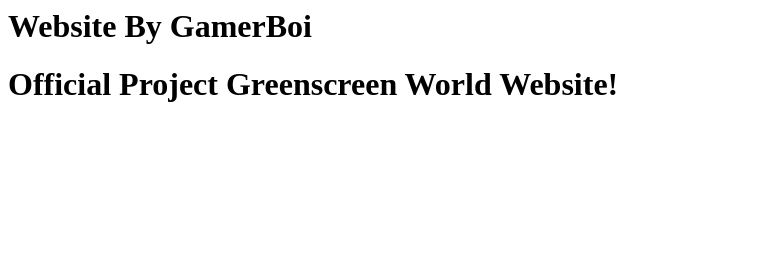
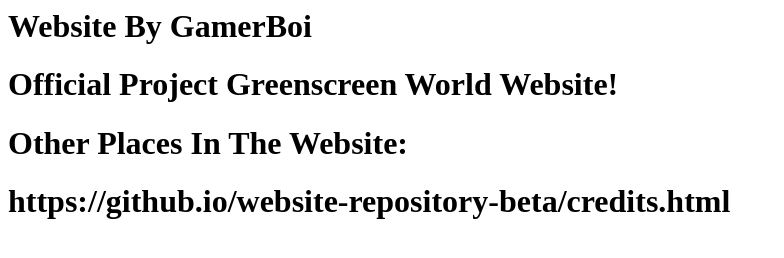
Before and after one commit to GamerBoi01/website-repository-beta, a plain HTML site: page index.html in a window 1280 px wide. Shown: the whole page, without its empty margins (0-784 px from the left). Drawn offline with Linux system fonts and the light colour scheme.

Commit message:
Website Update

```diff
--- a/index.html
+++ b/index.html
@@ -1,3 +1,6 @@
 <h1>Website By GamerBoi<h1/>
 
   <h1>Official Project Greenscreen World Website!<h1/>
+
+    <h1>Other Places In The Website:<h1/>
+      <h1>https://github.io/website-repository-beta/credits.html<h1/>
```
